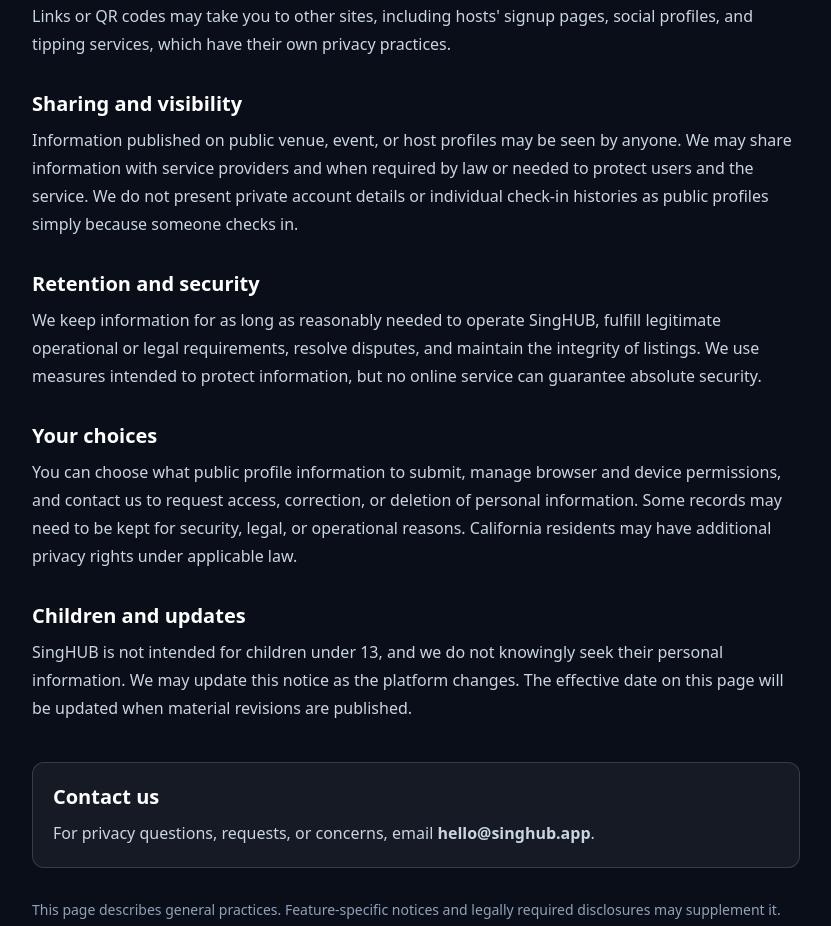
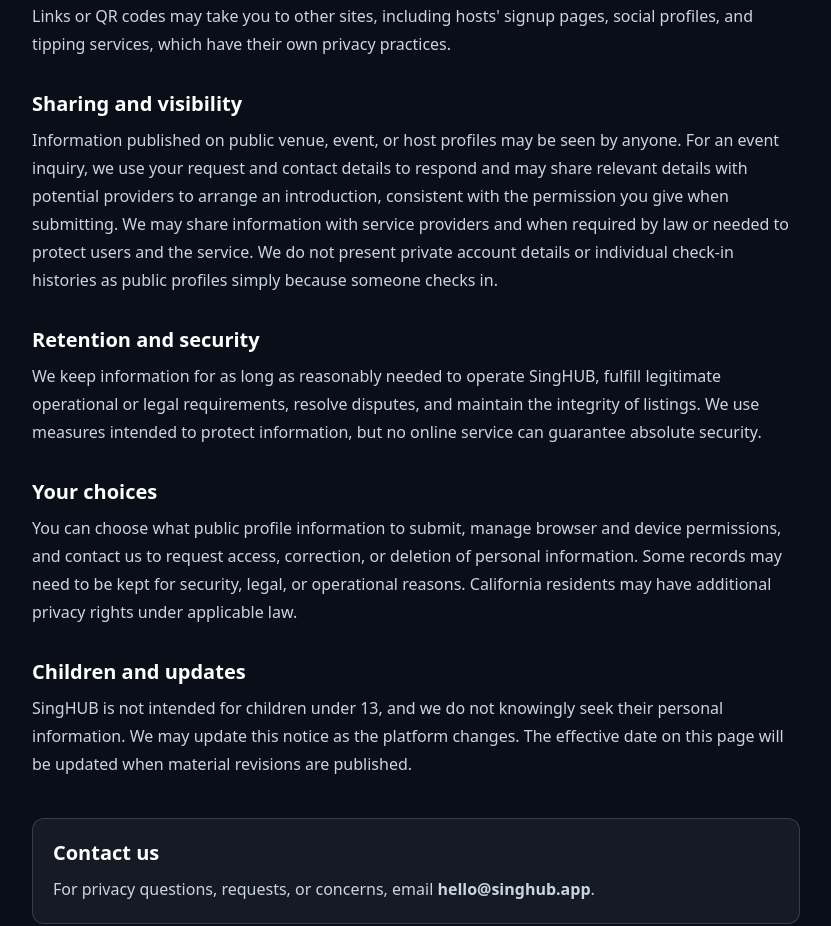
Before and after one commit to whiteinkcreates/singhub, a Next.js app: page /privacy in a window 1280 px wide. Shown: the part 1064-1990 px from the top of the page, without its empty margins (224-1055 px from the left). Built offline with nearby package versions, Linux system fonts and the light colour scheme; no server answers; a web font is replaced by a local one.

Commit message:
privacy(groups): clarify consent and event booking information sharing

```diff
--- a/src/app/privacy/page.tsx
+++ b/src/app/privacy/page.tsx
@@ -26,7 +26,7 @@ const sections = [
   },
   {
     title: "Sharing and visibility",
-    body: "Information published on public venue, event, or host profiles may be seen by anyone. We may share information with service providers and when required by law or needed to protect users and the service. We do not present private account details or individual check-in histories as public profiles simply because someone checks in.",
+    body: "Information published on public venue, event, or host profiles may be seen by anyone. For an event inquiry, we use your request and contact details to respond and may share relevant details with potential providers to arrange an introduction, consistent with the permission you give when submitting. We may share information with service providers and when required by law or needed to protect users and the service. We do not present private account details or individual check-in histories as public profiles simply because someone checks in.",
   },
   {
     title: "Retention and security",
```
